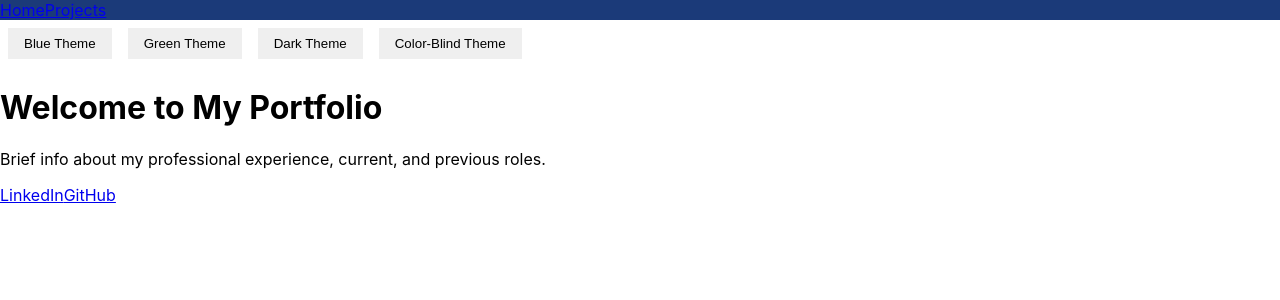
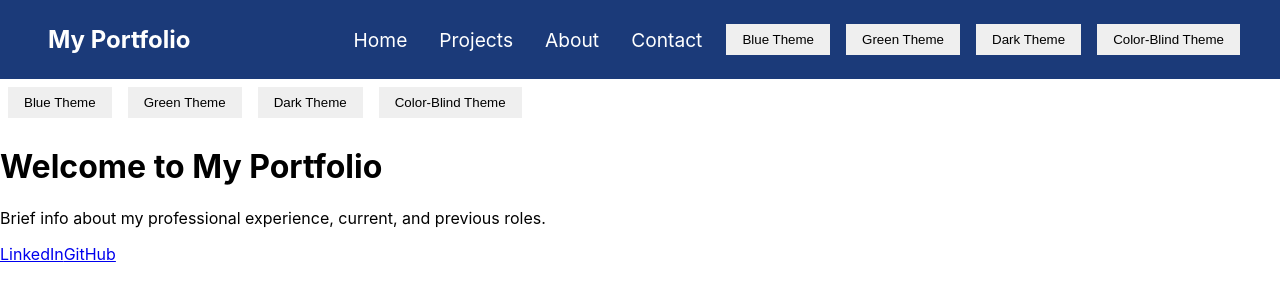
Before and after one commit to Avdika/portfolio-main, a React (Create React App) app: page / in a window 1280 px wide. Shown: the top 300 px of the page. Built offline with nearby package versions, Linux system fonts and the light colour scheme.

Commit message:
Update navbar

```diff
--- a/package.json
+++ b/package.json
@@ -17,6 +17,7 @@
     "react-dom": "^18.3.1",
     "react-router-dom": "^6.23.1",
     "react-scripts": "^5.0.1",
+    "styled-components": "^6.1.11",
     "typescript": "^5.4.5",
     "web-vitals": "^4.1.1"
   },
--- a/src/components/Navbar.tsx
+++ b/src/components/Navbar.tsx
@@ -1,12 +1,24 @@
 import React from "react";
-import { Link } from "react-router-dom";
+import {
+  NavbarContainer,
+  NavTitle,
+  NavLink,
+  NavLinks,
+} from "../styles/NavbarStyles";
+import ThemeSwitcher from "./ThemeSwitcher";
 
-const Navbar: React.FC = () => {
+const Navbar = () => {
   return (
-    <nav>
-      <Link to="/">Home</Link>
-      <Link to="/projects">Projects</Link>
-    </nav>
+    <NavbarContainer>
+      <NavTitle>My Portfolio</NavTitle>
+      <NavLinks>
+        <NavLink href="#home">Home</NavLink>
+        <NavLink href="#projects">Projects</NavLink>
+        <NavLink href="#about">About</NavLink>
+        <NavLink href="#contact">Contact</NavLink>
+        <ThemeSwitcher />
+      </NavLinks>
+    </NavbarContainer>
   );
 };
 
--- /dev/null
+++ b/src/styles/NavbarStyles.ts
@@ -0,0 +1,31 @@
+import styled from 'styled-components';
+
+export const NavbarContainer = styled.nav`
+  display: flex;
+  justify-content: space-between;
+  align-items: center;
+  padding: 1rem 2rem;
+  background-color: #1b3a79; // Default to blue theme background
+`;
+
+export const NavTitle = styled.h1`
+  font-size: 1.5rem;
+  color: white;
+  margin: 0 1rem;
+`;
+
+export const NavLink = styled.a`
+  font-size: 1.2rem;
+  color: white;
+  margin: 0 1rem;
+  text-decoration: none;
+
+  &:hover {
+    text-decoration: underline;
+  }
+`;
+
+export const NavLinks = styled.div`
+  display: flex;
+  align-items: center;
+`;
```
Also changed, not shown: 1 other file (tests, documents, lock files or other folders).
